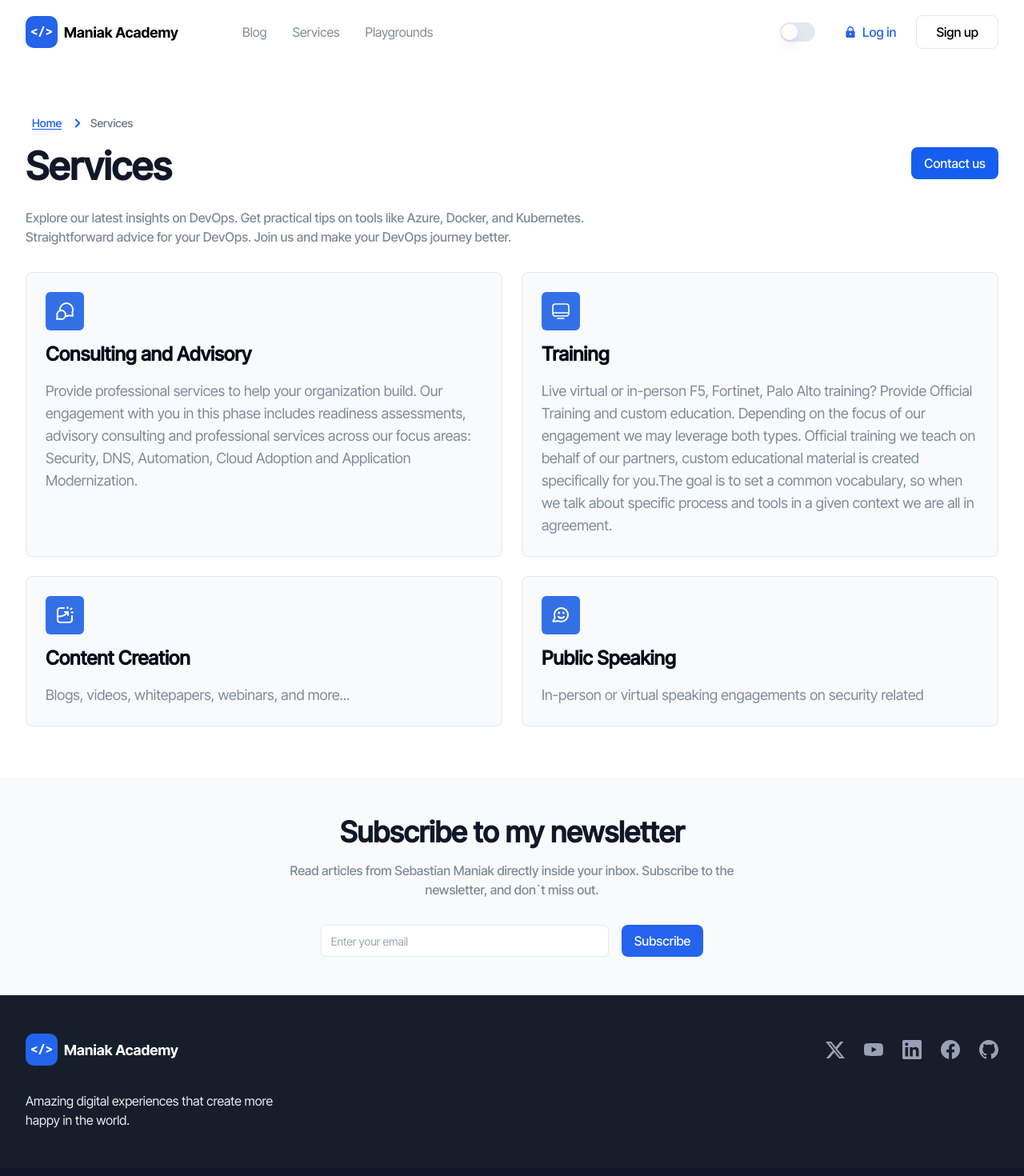
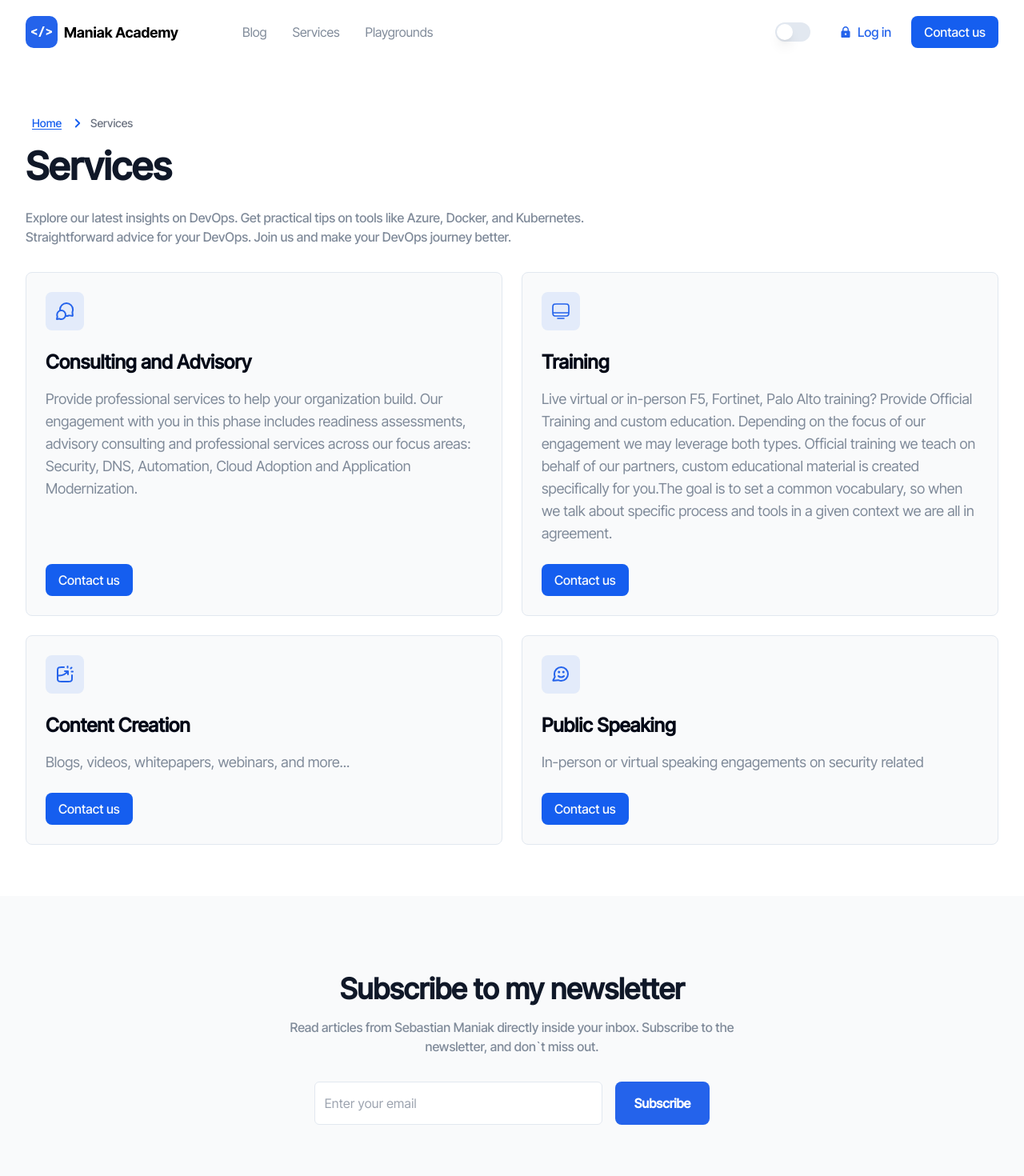
Before and after one commit to sebbycorp/project-maniak-io, a Next.js app: page /services in a window 1280 px wide. Shown: the top 1470 px of the page at 80% size. Built offline with nearby package versions, Linux system fonts and the light colour scheme.

Commit message:
ui updates

```diff
--- a/src/pages/services/index.tsx
+++ b/src/pages/services/index.tsx
@@ -15,11 +15,8 @@ export default function Home() {
       />
 
       <div>
-        <div className="flex items-center justify-between">
-          <h2 className="text-[48px] font-semibold text-[#101828] mt-2">Services</h2>
-          <ContactUs />
-        </div>
-        <p className="text-[#7F8A99] font-medium mt-4">
+        <h2 className="text-[48px] font-semibold text-[#101828] mt-2">Services</h2>
+        <p className="text-[#7F8A99] font-medium mt-4 mb-4">
           Explore our latest insights on DevOps. Get practical tips on tools like Azure, Docker, and
           Kubernetes. <br /> Straightforward advice for your DevOps. Join us and make your DevOps
           journey better.
--- a/src/sections/header/index.tsx
+++ b/src/sections/header/index.tsx
@@ -4,6 +4,7 @@ import { Switch } from '@/components/ui/switch';
 import { Button } from '@/components/ui/button';
 import { Logo } from '@/components/ui/logo';
 import { LockIcon } from '@/components/ui/lock-icon';
+import { ContactUs } from '@/components/modals/contact-us';
 
 export function Header() {
   return (
@@ -31,9 +32,7 @@ export function Header() {
             <LockIcon />
             Log in
           </Button>
-          <Button className="bg-transparent border px-6 py-5 text-black border-[rgba(16, 24, 40, 0.20)]">
-            Sign up
-          </Button>
+          <ContactUs />
         </div>
       </div>
     </header>
--- a/src/sections/services-cards/index.tsx
+++ b/src/sections/services-cards/index.tsx
@@ -1,3 +1,4 @@
+import { ContactUs } from '@/components/modals/contact-us';
 import { Card } from '@/components/ui/card';
 
 const data = [
@@ -15,7 +16,7 @@ const data = [
       >
         <path
           d="M6.09436 11.2288C6.03221 10.8282 5.99996 10.4179 5.99996 10C5.99996 5.58172 9.60525 2 14.0526 2C18.4999 2 22.1052 5.58172 22.1052 10C22.1052 10.9981 21.9213 11.9535 21.5852 12.8345C21.5154 13.0175 21.4804 13.109 21.4646 13.1804C21.4489 13.2512 21.4428 13.301 21.4411 13.3735C21.4394 13.4466 21.4493 13.5272 21.4692 13.6883L21.8717 16.9585C21.9153 17.3125 21.9371 17.4895 21.8782 17.6182C21.8266 17.731 21.735 17.8205 21.6211 17.8695C21.4911 17.9254 21.3146 17.8995 20.9617 17.8478L17.7765 17.3809C17.6101 17.3565 17.527 17.3443 17.4512 17.3448C17.3763 17.3452 17.3245 17.3507 17.2511 17.3661C17.177 17.3817 17.0823 17.4172 16.893 17.4881C16.0097 17.819 15.0524 18 14.0526 18C13.6344 18 13.2237 17.9683 12.8227 17.9073M7.63158 22C10.5965 22 13 19.5376 13 16.5C13 13.4624 10.5965 11 7.63158 11C4.66668 11 2.26316 13.4624 2.26316 16.5C2.26316 17.1106 2.36028 17.6979 2.53955 18.2467C2.61533 18.4787 2.65322 18.5947 2.66566 18.6739C2.67864 18.7567 2.68091 18.8031 2.67608 18.8867C2.67145 18.9668 2.65141 19.0573 2.61134 19.2383L2 22L4.9948 21.591C5.15827 21.5687 5.24 21.5575 5.31137 21.558C5.38652 21.5585 5.42641 21.5626 5.50011 21.5773C5.5701 21.5912 5.67416 21.6279 5.88227 21.7014C6.43059 21.8949 7.01911 22 7.63158 22Z"
-          stroke="white"
+          stroke="#2463EB"
           stroke-width="2"
           stroke-linecap="round"
           stroke-linejoin="round"
@@ -37,7 +38,7 @@ const data = [
       >
         <path
           d="M2 14L22 14M8 21H16M6.8 18H17.2C18.8802 18 19.7202 18 20.362 17.673C20.9265 17.3854 21.3854 16.9265 21.673 16.362C22 15.7202 22 14.8802 22 13.2V7.8C22 6.11984 22 5.27976 21.673 4.63803C21.3854 4.07354 20.9265 3.6146 20.362 3.32698C19.7202 3 18.8802 3 17.2 3H6.8C5.11984 3 4.27976 3 3.63803 3.32698C3.07354 3.6146 2.6146 4.07354 2.32698 4.63803C2 5.27976 2 6.11984 2 7.8V13.2C2 14.8802 2 15.7202 2.32698 16.362C2.6146 16.9265 3.07354 17.3854 3.63803 17.673C4.27976 18 5.11984 18 6.8 18Z"
-          stroke="white"
+          stroke="#2463EB"
           stroke-width="1.66667"
           stroke-linecap="round"
           stroke-linejoin="round"
@@ -58,7 +59,7 @@ const data = [
       >
         <path
           d="M11 3H7.8C6.11984 3 5.27976 3 4.63803 3.32698C4.07354 3.6146 3.6146 4.07354 3.32698 4.63803C3 5.27976 3 6.11984 3 7.8V16.2C3 17.8802 3 18.7202 3.32698 19.362C3.6146 19.9265 4.07354 20.3854 4.63803 20.673C5.27976 21 6.11984 21 7.8 21H16.2C17.8802 21 18.7202 21 19.362 20.673C19.9265 20.3854 20.3854 19.9265 20.673 19.362C21 18.7202 21 17.8802 21 16.2V13M12 8H16V12M15.5 3.5V2M19.4393 4.56066L20.5 3.5M20.5103 8.5H22.0103M3 13.3471C3.65194 13.4478 4.31987 13.5 5 13.5C9.38636 13.5 13.2653 11.3276 15.6197 8"
-          stroke="white"
+          stroke="#2463EB"
           stroke-width="2"
           stroke-linecap="round"
           stroke-linejoin="round"
@@ -79,7 +80,7 @@ const data = [
       >
         <path
           d="M8.99962 14C8.99962 14 10.3121 15.5 12.4996 15.5C14.6871 15.5 15.9996 14 15.9996 14M15.2496 9H15.2596M9.74962 9H9.75962M12.4996 20C17.194 20 20.9996 16.1944 20.9996 11.5C20.9996 6.80558 17.194 3 12.4996 3C7.8052 3 3.99962 6.80558 3.99962 11.5C3.99962 12.45 4.15547 13.3636 4.443 14.2166C4.55119 14.5376 4.60529 14.6981 4.61505 14.8214C4.62469 14.9432 4.6174 15.0286 4.58728 15.1469C4.55677 15.2668 4.48942 15.3915 4.35472 15.6408L2.71906 18.6684C2.48575 19.1002 2.36909 19.3161 2.3952 19.4828C2.41794 19.6279 2.50337 19.7557 2.6288 19.8322C2.7728 19.9201 3.01692 19.8948 3.50517 19.8444L8.62619 19.315C8.78127 19.299 8.85881 19.291 8.92949 19.2937C8.999 19.2963 9.04807 19.3029 9.11586 19.3185C9.18478 19.3344 9.27145 19.3678 9.44478 19.4345C10.3928 19.7998 11.4228 20 12.4996 20ZM15.7496 9C15.7496 9.27614 15.5258 9.5 15.2496 9.5C14.9735 9.5 14.7496 9.27614 14.7496 9C14.7496 8.72386 14.9735 8.5 15.2496 8.5C15.5258 8.5 15.7496 8.72386 15.7496 9ZM10.2496 9C10.2496 9.27614 10.0258 9.5 9.74962 9.5C9.47348 9.5 9.24962 9.27614 9.24962 9C9.24962 8.72386 9.47348 8.5 9.74962 8.5C10.0258 8.5 10.2496 8.72386 10.2496 9Z"
-          stroke="white"
+          stroke="#2463EB"
           stroke-width="2"
           stroke-linecap="round"
           stroke-linejoin="round"
@@ -93,10 +94,13 @@ export function ServicesCards() {
   return (
     <div className="mt-8 grid grid-cols-2 gap-6">
       {data.map((el, i) => (
-        <Card key={i}>
-          <div className="bg-[#3370E6] inline-block p-3 rounded-md">{el.icon}</div>
+        <Card className="flex flex-col items-start" key={i}>
+          <div className="bg-[#2463eb1a] inline-block p-3 rounded-lg mb-4">{el.icon}</div>
           <h4 className="mt-2 mb-4 text-2xl font-semibold">{el.title}</h4>
-          <p className="text-lg text-[#7F8A99]">{el.description}</p>
+          <p className="text-lg text-[#7F8A99] mb-6">{el.description}</p>
+          <div className="mt-auto">
+            <ContactUs />
+          </div>
         </Card>
       ))}
     </div>
--- a/src/sections/subscribe/index.tsx
+++ b/src/sections/subscribe/index.tsx
@@ -3,7 +3,7 @@ import { Input } from '@/components/ui/input';
 
 export function Subscribe() {
   return (
-    <div className="py-12 bg-[#F9FAFB] w-screen">
+    <div className="py-24 bg-[#F9FAFB] w-screen">
       <h3 className="text-4xl text-center text-[#101828] font-semibold">
         Subscribe to my newsletter
       </h3>
@@ -13,8 +13,14 @@ export function Subscribe() {
         newsletter, and don`t miss out.
       </p>
       <div className="mx-auto flex justify-center gap-4">
-        <Input className="w-4xl w-[360px]" type="email" placeholder="Enter your email" />
-        <Button className="bg-[#2463EB]">Subscribe</Button>
+        <Input
+          className="w-[360px] h-[54px] text-base placeholder:text-base placeholder:tracking-[0.32px]"
+          type="email"
+          placeholder="Enter your email"
+        />
+        <Button className="bg-[#2463EB] px-6 h-[54px] text-normal font-semibold text-white">
+          Subscribe
+        </Button>
       </div>
     </div>
   );
```
